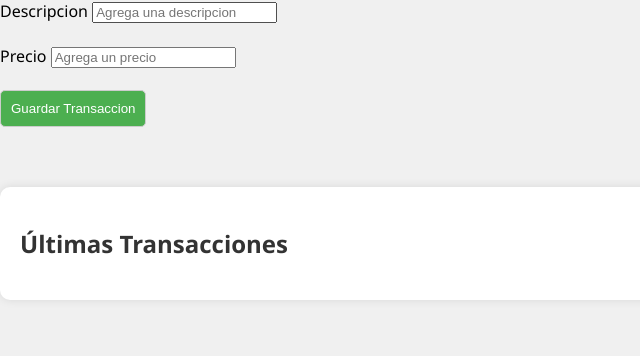
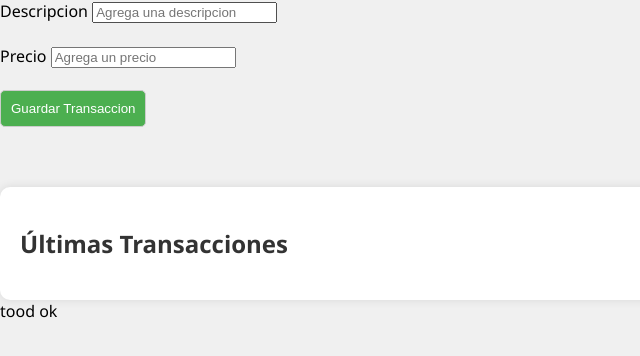
Before and after one commit to JulianGergolet/IntegradorINGSW3, a website: page Frontend/index.html in a window 1280 px wide. Shown: the full height of the page, 0-640 px from the left. Drawn offline with Linux system fonts and the light colour scheme.

Commit message:
volviendo despues de mucho

```diff
--- a/Frontend/index.html
+++ b/Frontend/index.html
@@ -32,6 +32,8 @@
 
     <div id="mensaje"></div>
 
+    <div>tood ok</div>
+
     <script src="scripts.js"></script>
 </body>
 </html>
```
